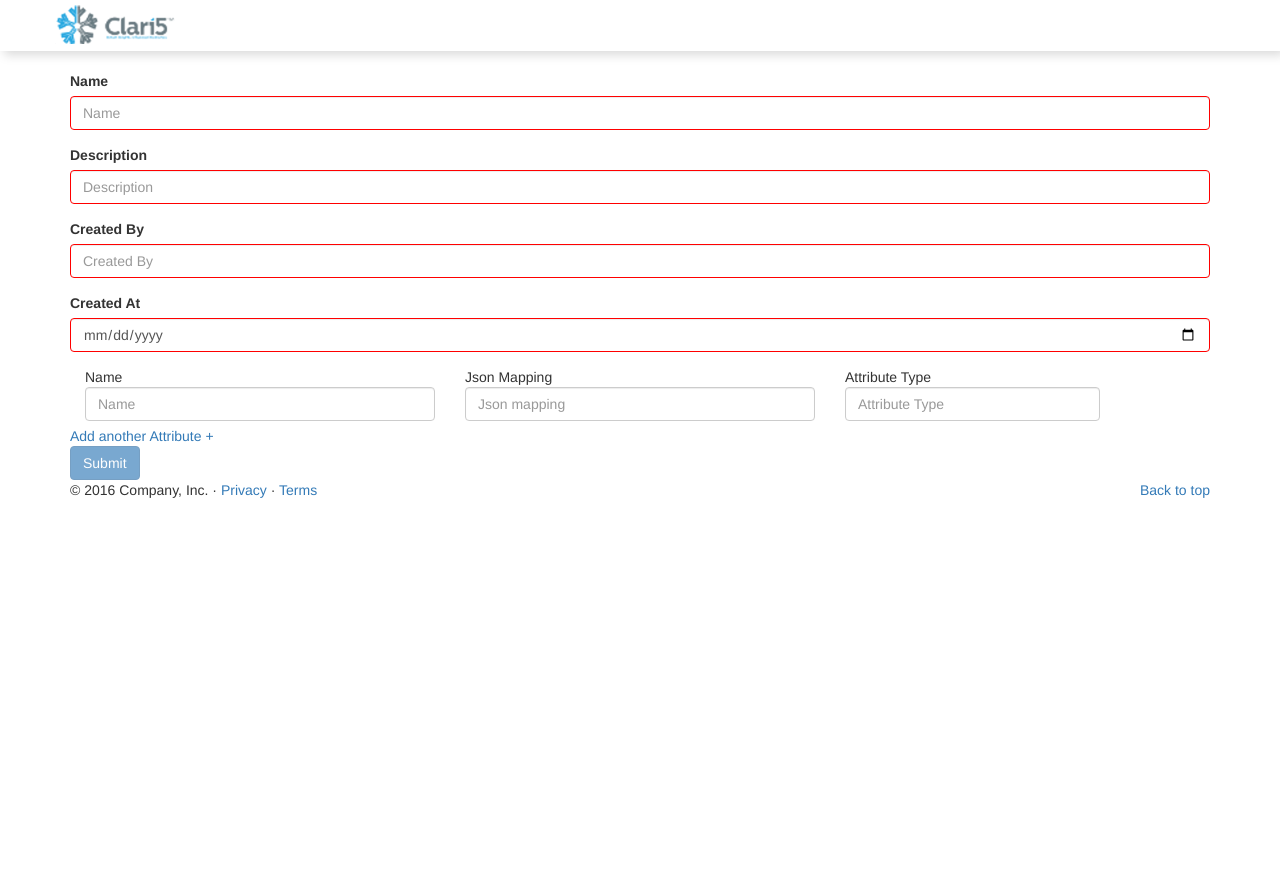
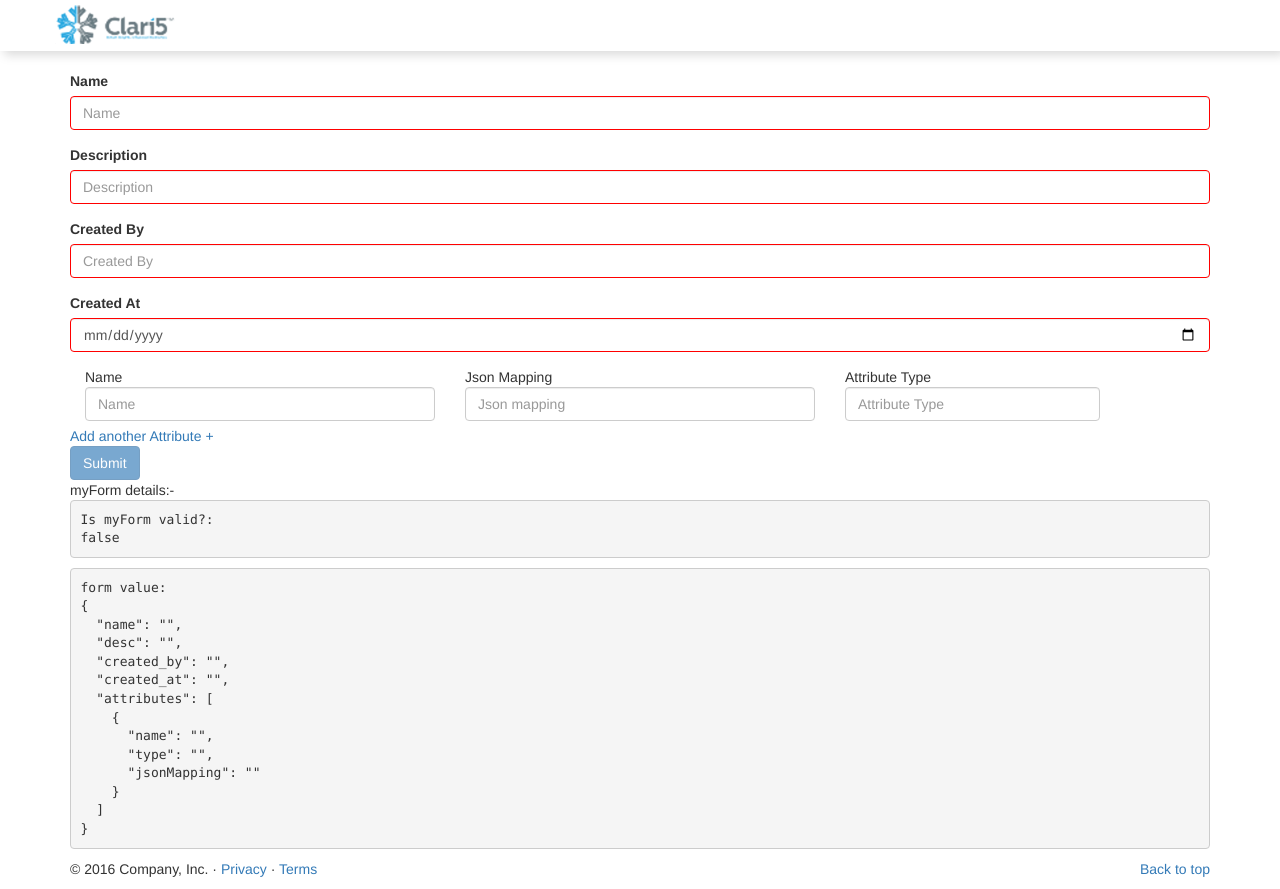
Before and after one commit to gaurav123337/eventGenerator, an Angular app in the folder eventmaker/: page / in a window 1280 px wide. Before the commit the page ends 800 px from the top, so only its background shows below. Built offline with nearby package versions, Linux system fonts and the light colour scheme.

Commit message:
printing json

```diff
--- a/eventmaker/src/app/event-template-loader/event-template-loader.component.html
+++ b/eventmaker/src/app/event-template-loader/event-template-loader.component.html
@@ -110,5 +110,13 @@
 
 
       <button type="submit" class="btn btn-primary" [disabled]="!myForm.valid">Submit</button>
+
+
+       <div class="margin-20">
+          <div>myForm details:-</div>
+          <pre>Is myForm valid?: <br>{{myForm.valid | json}}</pre>
+          <pre>form value: <br>{{myForm.value | json}}</pre>
+        </div>
     </form>
+
   </div>
```
